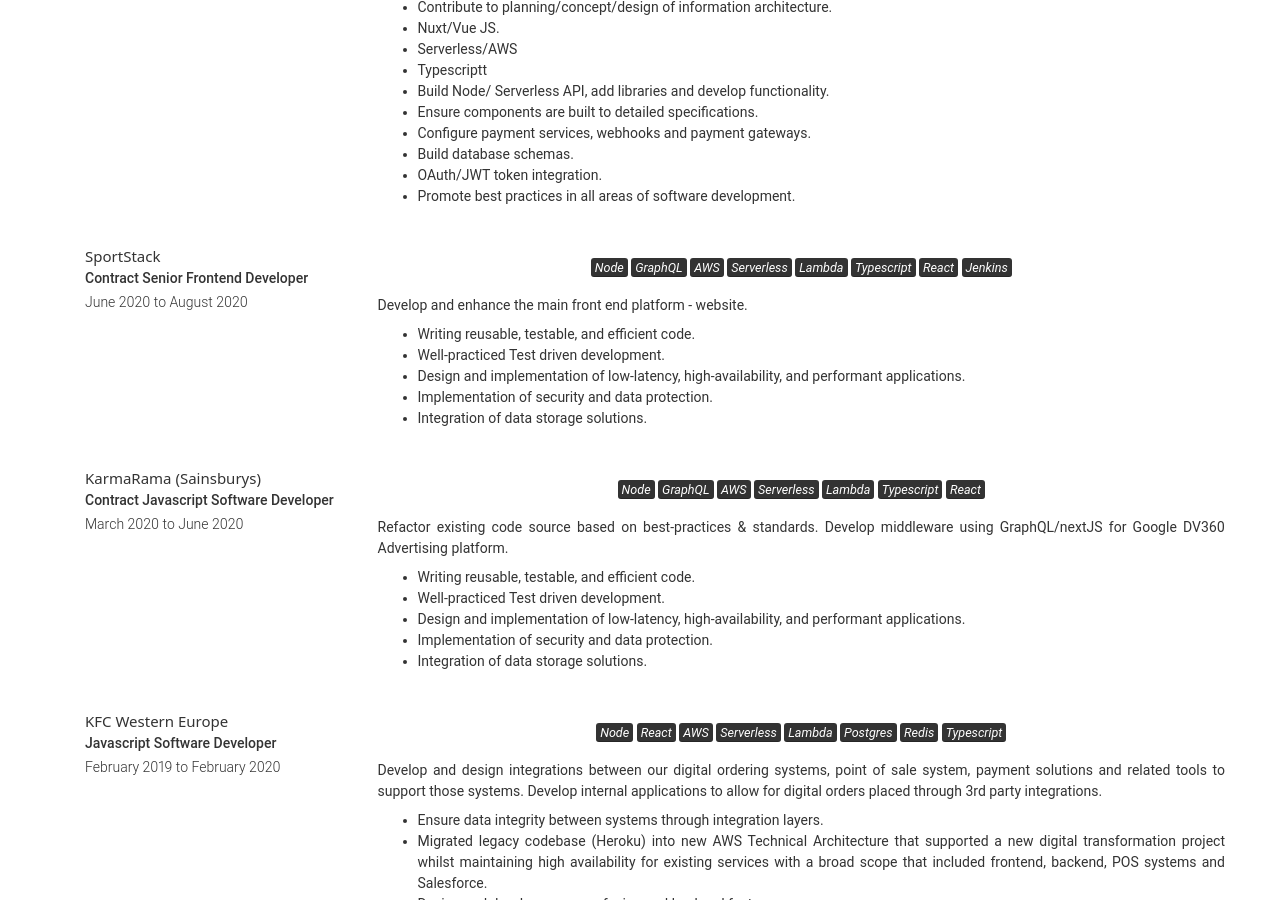
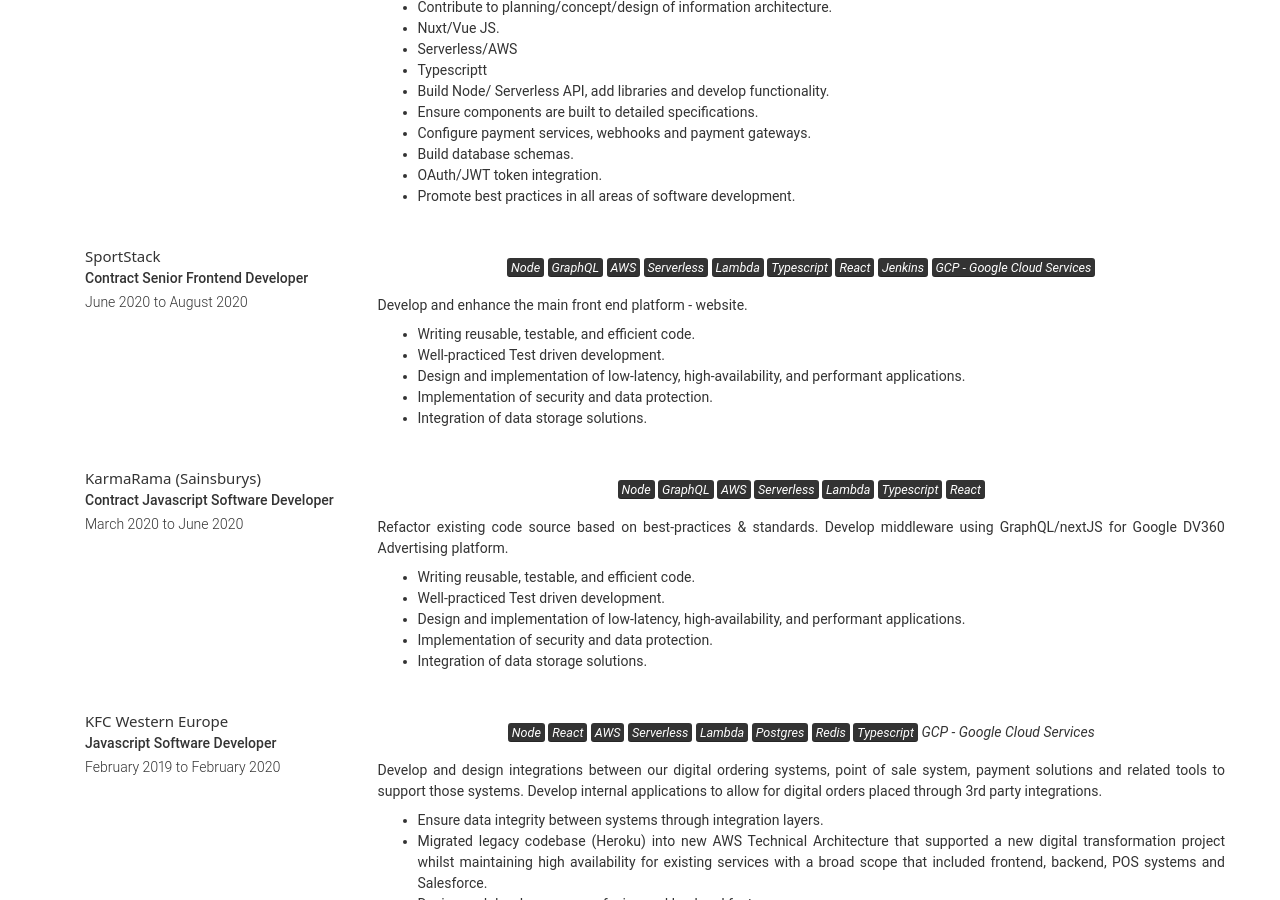
Before and after one commit to marclally/marclally.github.io, a Jekyll site: the page built from index.md, in a window 1280 px wide and 900 px high, scrolled down 974 px. Built offline with Jekyll 4.4.1, drawn with Linux system fonts in a browser that asks for light colours; nearby versions of some CDN libraries; some web fonts are replaced.

Commit message:
updated to include GCP

```diff
--- a/_data/experience.yml
+++ b/_data/experience.yml
@@ -10,7 +10,7 @@
   company: "SportStack"
   job_title: "Contract Senior Frontend Developer"
   dates: "June 2020 to August 2020"
-  quote: "<mark>Node</mark>  <mark>GraphQL</mark>  <mark>AWS</mark>  <mark>Serverless</mark> <mark>Lambda</mark> <mark>Typescript</mark> <mark>React</mark> <mark>Jenkins</mark>\n"
+  quote: "<mark>Node</mark>  <mark>GraphQL</mark>  <mark>AWS</mark>  <mark>Serverless</mark> <mark>Lambda</mark> <mark>Typescript</mark> <mark>React</mark> <mark>Jenkins</mark>\n <mark>GCP - Google Cloud Services</mark>\n"
   description: "Develop and enhance the main front end platform - website.\n * Writing reusable, testable, and efficient code.\n * Well-practiced Test driven development. \n * Design and implementation of low-latency, high-availability, and performant applications. \n * Implementation of security and data protection. \n * Integration of data storage solutions. \n"
 - layout: left
   company: "KarmaRama (Sainsburys)"
@@ -22,7 +22,7 @@
   company: "KFC Western Europe"
   job_title: "Javascript Software Developer"
   dates: "February 2019 to February 2020"
-  quote: "<mark>Node</mark>  <mark>React</mark>  <mark>AWS</mark>  <mark>Serverless</mark> <mark>Lambda</mark> <mark>Postgres</mark> <mark>Redis</mark> <mark>Typescript</mark> \n"
+  quote: "<mark>Node</mark>  <mark>React</mark>  <mark>AWS</mark>  <mark>Serverless</mark> <mark>Lambda</mark> <mark>Postgres</mark> <mark>Redis</mark> <mark>Typescript</mark> <martk>GCP - Google Cloud Services</mark> \n"
   description: "Develop and design integrations between our digital ordering systems, point of sale system, payment solutions \nand related tools to support those systems. Develop internal applications to allow for digital orders placed through \n3rd party integrations. \n\n* Ensure data integrity between systems through integration layers.\n* Migrated legacy codebase (Heroku) into new AWS Technical Architecture that supported a new digital transformation \n  project whilst maintaining high availability for existing services with a broad scope that included frontend, backend, POS systems and Salesforce.\n* Design and develop new user-facing and backend features.\n* Develop specications and designs for complex applications whilst modifying/maintaining complex existing applications.\n* Perform code analysis, requirements analysis, identication of code metrics, system risk analysis and software reliability analysis.\n* Performance tuning, improvement, balancing, usability, testing.\n* Design and develop backend services and structure.\n"
 - layout: left
   company: "Preqin"
```
